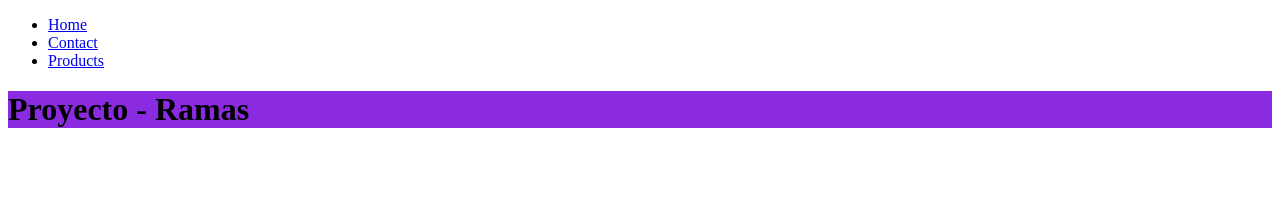
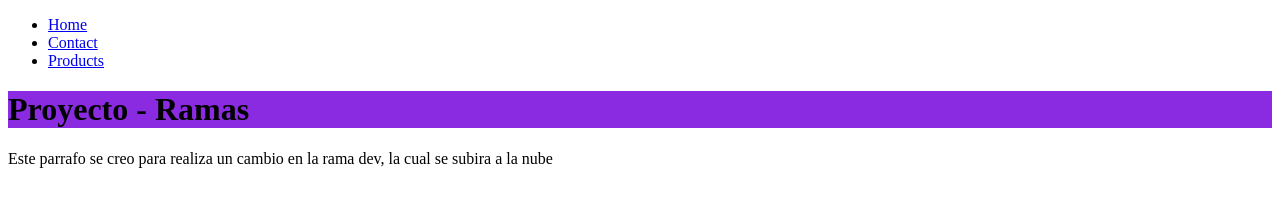
Before and after one commit to LuigiCastillo/ramas, a plain HTML site: page index.html in a window 1280 px wide. Drawn offline with Linux system fonts and the light colour scheme.

Commit message:
Se agrega un parrafo al index

```diff
--- a/index.html
+++ b/index.html
@@ -15,6 +15,7 @@
         </ul>
     </nav>
     <h1>Proyecto - Ramas</h1>
+    <p>Este parrafo se creo para realiza un cambio en la rama dev, la cual se subira a la nube</p>
 
 </body>
 </html>
```
